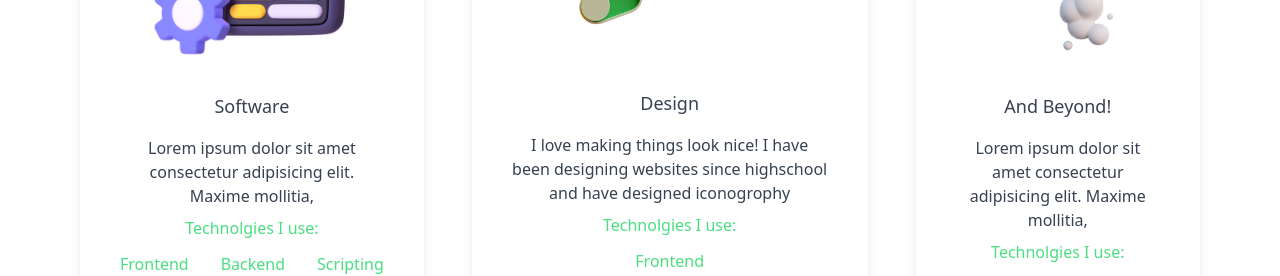
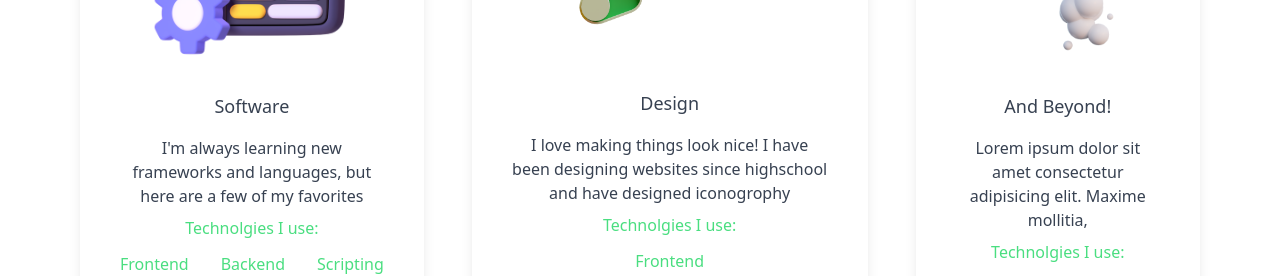
Before and after one commit to mpughcs/ReactPortfolio, a Next.js app: page / in a window 1280 px wide. Shown: the part 1420-1696 px from the top of the page. Built offline with nearby package versions, Linux system fonts and the light colour scheme.

Commit message:
changing title

```diff
--- a/pages/index.js
+++ b/pages/index.js
@@ -13,13 +13,13 @@ export default function Home() {
   return (
     <div className={darkMode ? "dark": ""}>
       <Head>
-      <title>My portfolio</title>
-      <meta name="description" content="My portfolio" />
+      <title>Max Pugh</title>
+      <meta name="description" content="Max Pugh" />
       <link rel="icon" href="images/tempImg.png" />
 
 
       </Head>
-      <main className='bg-white md:px-20 dark:bg-gray-900 text-gray-700 dark:text-gray-200 duration-200 sm:px-5 p-5 '>
+      <main className='bg-white md:px-20 dark:bg-gray-900 text-gray-700 dark:text-gray-200 duration-200 sm:px-5 p-5'>
         <section className=" min-h-screen ">
           <nav className=' mb-12 flex justify-between'>
             <h1 className='font-mulish text-4xl md:text-5xl dark:text-gray-200 text-gray-600'>max pugh</h1>
@@ -57,7 +57,7 @@ export default function Home() {
           <div className='text-center shadow-lg p-10 rounded-xl my-10 dark:bg-gray-800 '>
             <Image src = '/images/coding.png' width={200} height={200} className=' mx-auto'/>
             <h3 className='text-lg font-medium pt-8 pb-2'>Software</h3>
-            <p className='py-2 max-w-s mx-auto'> Lorem ipsum dolor sit amet consectetur adipisicing elit. Maxime mollitia,</p>
+            <p className='py-2 max-w-sm mx-auto'>I'm always learning new frameworks and languages, but here are a few of my favorites </p>
             <h4 className='text-green-400'>Technolgies I use:</h4>
             <div className=' gap-8 py-3 flex justify-evenly'>
               <div className=''>
```
